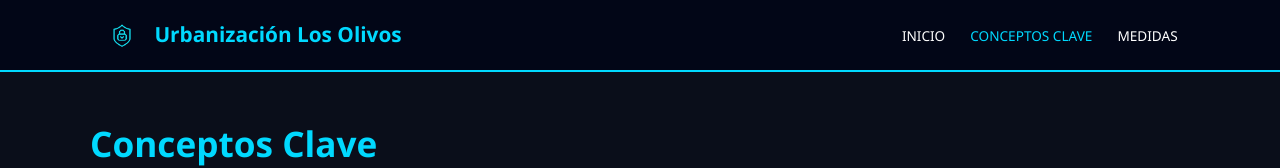
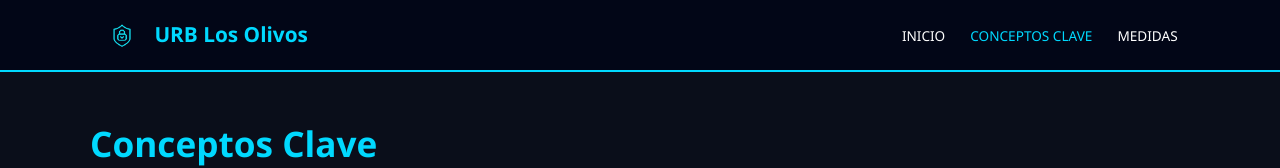
Before and after one commit to Practicasuptos/proyecto, a plain HTML site: page conceptos.html in a window 1280 px wide. Shown: the top 168 px of the page. Drawn offline with Linux system fonts and the light colour scheme.

Commit message:
Change logo text from 'Urbanización Los Olivos' to 'URB Los Olivos'

```diff
--- a/conceptos.html
+++ b/conceptos.html
@@ -13,7 +13,7 @@
             <div class="logo">
                 <a href="https://www.google.com/maps/search/?api=1&query=Urbanizaci%C3%B3n+Los+Olivos+Cuman%C3%A1+Sucre" target="_blank">
                     <img src="imagenes/logo.png" alt="Icono">
-                    Urbanización Los Olivos
+                    URB Los Olivos
                 </a>
             </div>
             <input type="checkbox" id="check">
```
